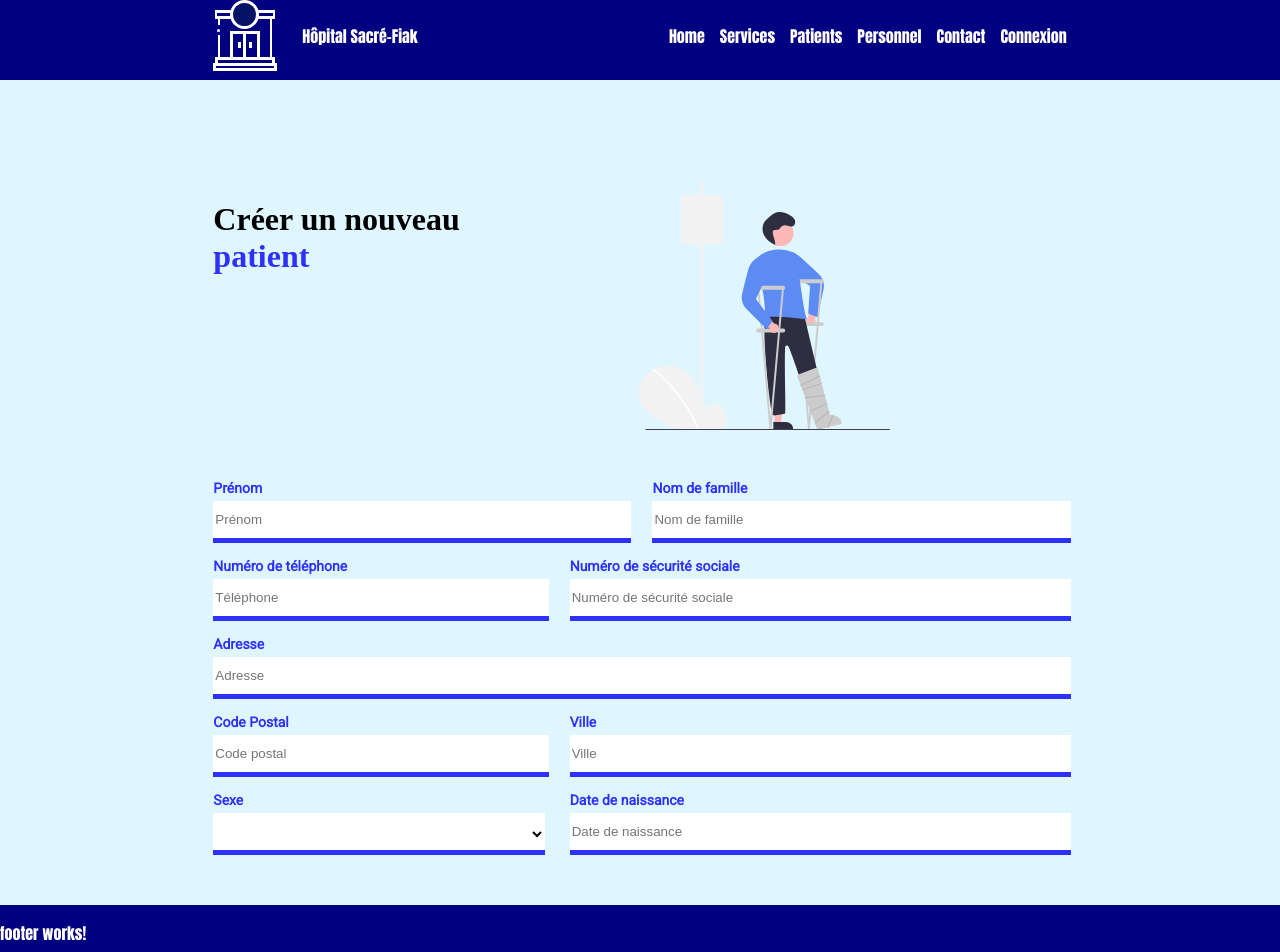
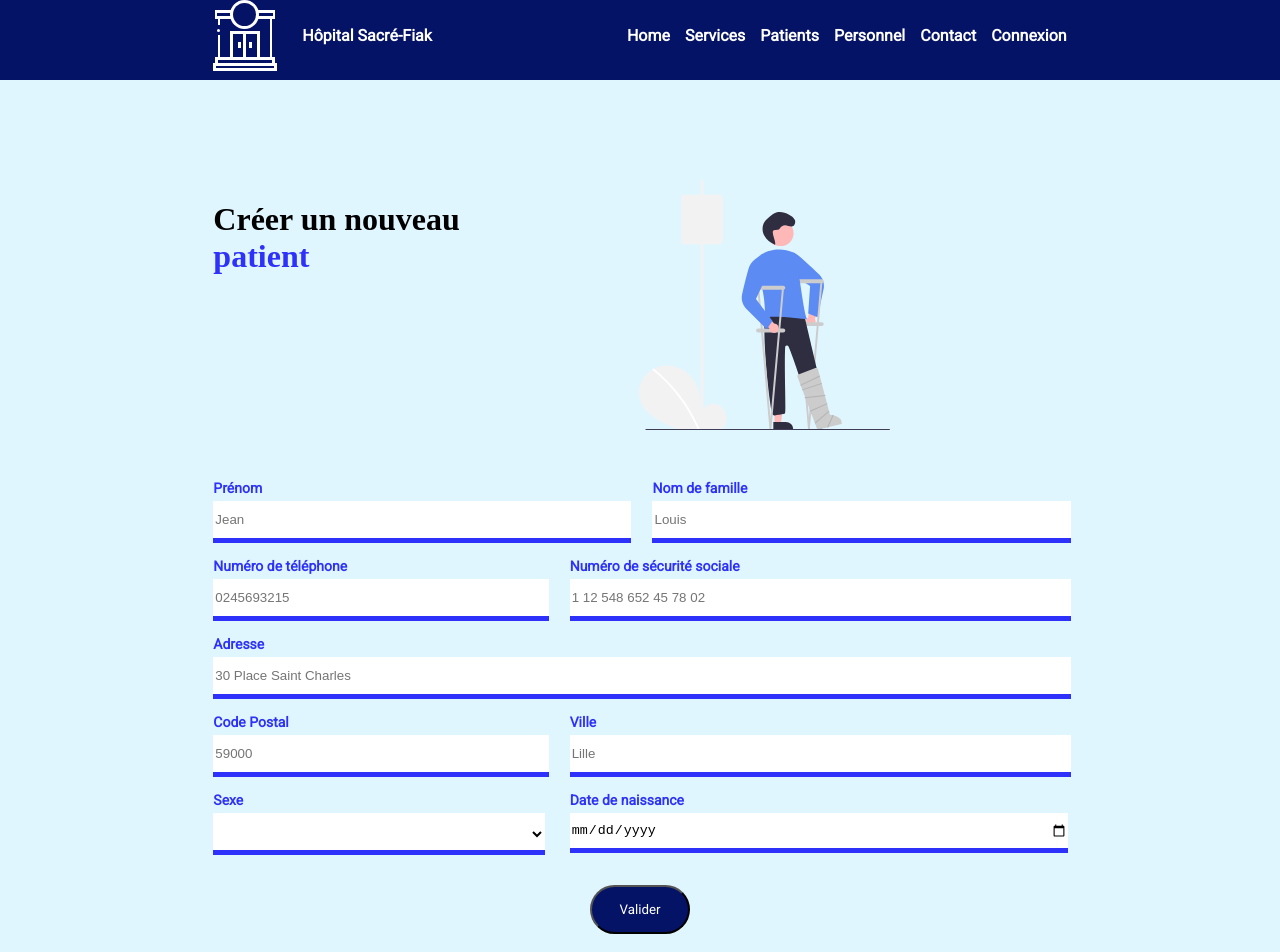
Before and after one commit to marvinlaisney04/HopitalFront, an Angular app: page /creer-patient in a window 1280 px wide. Shown: the top 952 px of the page. Built offline with nearby package versions, Linux system fonts and the light colour scheme.

Commit message:
design done

```diff
--- a/src/app/app.module.ts
+++ b/src/app/app.module.ts
@@ -9,6 +9,7 @@ import { HomeComponent } from './home/home.component';
 import { FichePatientComponent } from './fiche-patient/fiche-patient.component';
 import { NouveauPatientComponent } from './nouveau-patient/nouveau-patient.component';
 import { PatientsComponent } from './patients/patients.component';
+import { ReactiveFormsModule } from '@angular/forms';
 
 @NgModule({
   declarations: [
@@ -21,6 +22,7 @@ import { PatientsComponent } from './patients/patients.component';
     PatientsComponent
   ],
   imports: [
+    ReactiveFormsModule,
     BrowserModule,
     AppRoutingModule
   ],
--- a/src/app/nouveau-patient/nouveau-patient.component.html
+++ b/src/app/nouveau-patient/nouveau-patient.component.html
@@ -4,48 +4,48 @@
         <img src="../../assets/images/nouveau_patient.svg" alt="Nouveau patient" />
     </div>
     <div class="container main-content">
-        <form name="nouveauPatient" method="post">
+        <form [formGroup]="formNouveauPatient" name="nouveauPatient" method="post">
 
             <div class="form-group">
                 <div class="formFirstName inputGroup">
                     <label for="firstName">Prénom</label>
-                    <input id="firstName" type="text" name="firstName" placeholder="Prénom" />
+                    <input formControlName="firstName" id="firstName" type="text" name="firstName" placeholder="Jean" />
                 </div>
                 <div class="formLastName inputGroup">
                     <label for="lastName">Nom de famille</label>
-                    <input id="lastName" type="text" name="lastName" placeholder="Nom de famille" />
+                    <input formControlName="lastName" id="lastName" type="text" name="lastName" placeholder="Louis" />
                 </div>
             </div>
             <div class="form-group">
                 <div class="formTelephone inputGroup">
                     <label for="telephone">Numéro de téléphone</label>
-                    <input id="telephone" type="text" name="telephone" placeholder="Téléphone" />
+                    <input formControlName="telephone" id="telephone" type="text" name="telephone" placeholder="0245693215" />
                 </div>
                 <div class="formNumSecu inputGroup">
                     <label for="numSecu">Numéro de sécurité sociale</label>
-                    <input id="numSecu" type="text" name="numSecu" placeholder="Numéro de sécurité sociale" />
+                    <input formControlName="numSecu" id="numSecu" type="text" name="numSecu" placeholder="1 12 548 652 45 78 02" />
                 </div>
             </div>
             <div class="form-group">
                 <div class="formAdresse inputGroup">
                     <label for="adresse">Adresse</label>
-                    <input id="adresse" type="text" name="adresse" placeholder="Adresse" />
+                    <input formControlName="adresse" id="adresse" type="text" name="adresse" placeholder="30 Place Saint Charles" />
                 </div>
             </div>
             <div class="form-group">
                 <div class="formCodePostal inputGroup">
                     <label for="codePostal">Code Postal</label>
-                    <input id="codePostal" type="text" name="codePostal" placeholder="Code postal" />
+                    <input formControlName="codePostal" id="codePostal" type="text" name="codePostal" placeholder="59000" />
                 </div>
                 <div class="formVille inputGroup">
                     <label for="ville">Ville</label>
-                    <input id="ville" type="text" name="ville" placeholder="Ville" />
+                    <input formControlName="ville" id="ville" type="text" name="ville" placeholder="Lille" />
                 </div>
             </div>
             <div class="form-group">
                 <div class="formSexe inputGroup">
                     <label for="sexe">Sexe</label>
-                    <select id="sexe" name="formSexe">
+                    <select formControlName="sexe" id="sexe" name="formSexe">
                         <option></option>
                         <option>M.</option>
                         <option>Mme.</option>
@@ -53,8 +53,11 @@
                 </div>
                 <div class="formNaissance inputGroup">
                     <label for="dateNaissance">Date de naissance</label>
-                    <input id="dateNaissance" type="text" name="dateNaissance" placeholder="Date de naissance" />
+                    <input formControlName="dateNaissance" id="dateNaissance" type="date" name="dateNaissance" placeholder="01/01/1970" />
                 </div>
+            </div>
+            <div class="form-group btn">
+                <button class="btnValider">Valider</button>
             </div>
         </form>
     </div>
--- a/src/app/nouveau-patient/nouveau-patient.component.scss
+++ b/src/app/nouveau-patient/nouveau-patient.component.scss
@@ -21,6 +21,11 @@
             flex-wrap: wrap;
             gap: 15px;
             grid-column: 1 / 13;
+
+            .form-group.btn{
+                margin-top: 15px;
+                justify-content: center;
+            }
 
             .form-group {
                 grid-row: auto;
--- a/src/app/nouveau-patient/nouveau-patient.component.ts
+++ b/src/app/nouveau-patient/nouveau-patient.component.ts
@@ -1,4 +1,5 @@
 import { Component, OnInit } from '@angular/core';
+import { FormBuilder, FormGroup } from '@angular/forms';
 
 @Component({
   selector: 'app-nouveau-patient',
@@ -7,9 +8,22 @@ import { Component, OnInit } from '@angular/core';
 })
 export class NouveauPatientComponent implements OnInit {
 
-  constructor() { }
+  formNouveauPatient!: FormGroup;
+
+  constructor(private fb: FormBuilder) { }
 
   ngOnInit(): void {
+    this.formNouveauPatient = this.fb.group({
+      firstName: '',
+      lastName: '',
+      telephone: '',
+      numSecu: '',
+      adresse: '',
+      codePostal: '',
+      ville: '',
+      sexe: [''],
+      dateNaissance: ''
+    })
   }
 
 }
--- a/src/styles.scss
+++ b/src/styles.scss
@@ -23,27 +23,37 @@ body {
 
         app-navbar {
             grid-area: nav;
-            background-color: navy;
+            background-color: $navy;
             position: sticky;
         }
 
         main {
             grid-area: main;
 
-            h1 span{
+            h1 span {
                 color: $blue;
+            }
+
+            .btnValider {
+                width: 100px;
+                font-family: Roboto;
+                background-color: $navy;
+                border-radius: 30px;
+                color: white;
+                padding: 15px;
+                cursor: pointer;
             }
         }
 
         app-footer {
             grid-area: footer;
-            background-color: navy;
+            background-color: $navy;
             // position: sticky;
         }
 
         app-navbar,
         app-footer {
-            font-family: Impact, Haettenschweiler, 'Arial Narrow Bold', sans-serif;
+            font-family: Roboto;
             color: white;
             font-weight: bold;
         }
```
